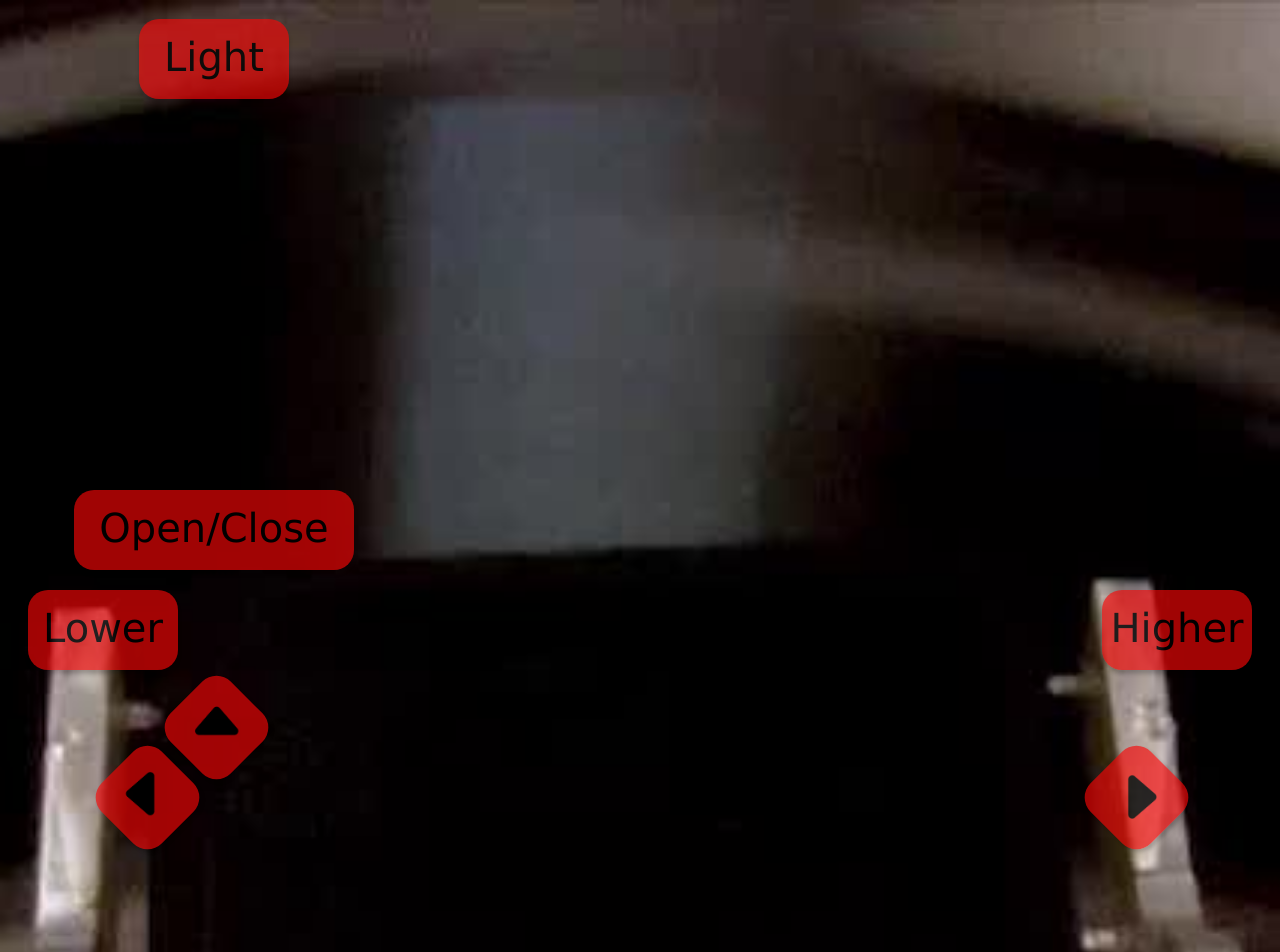
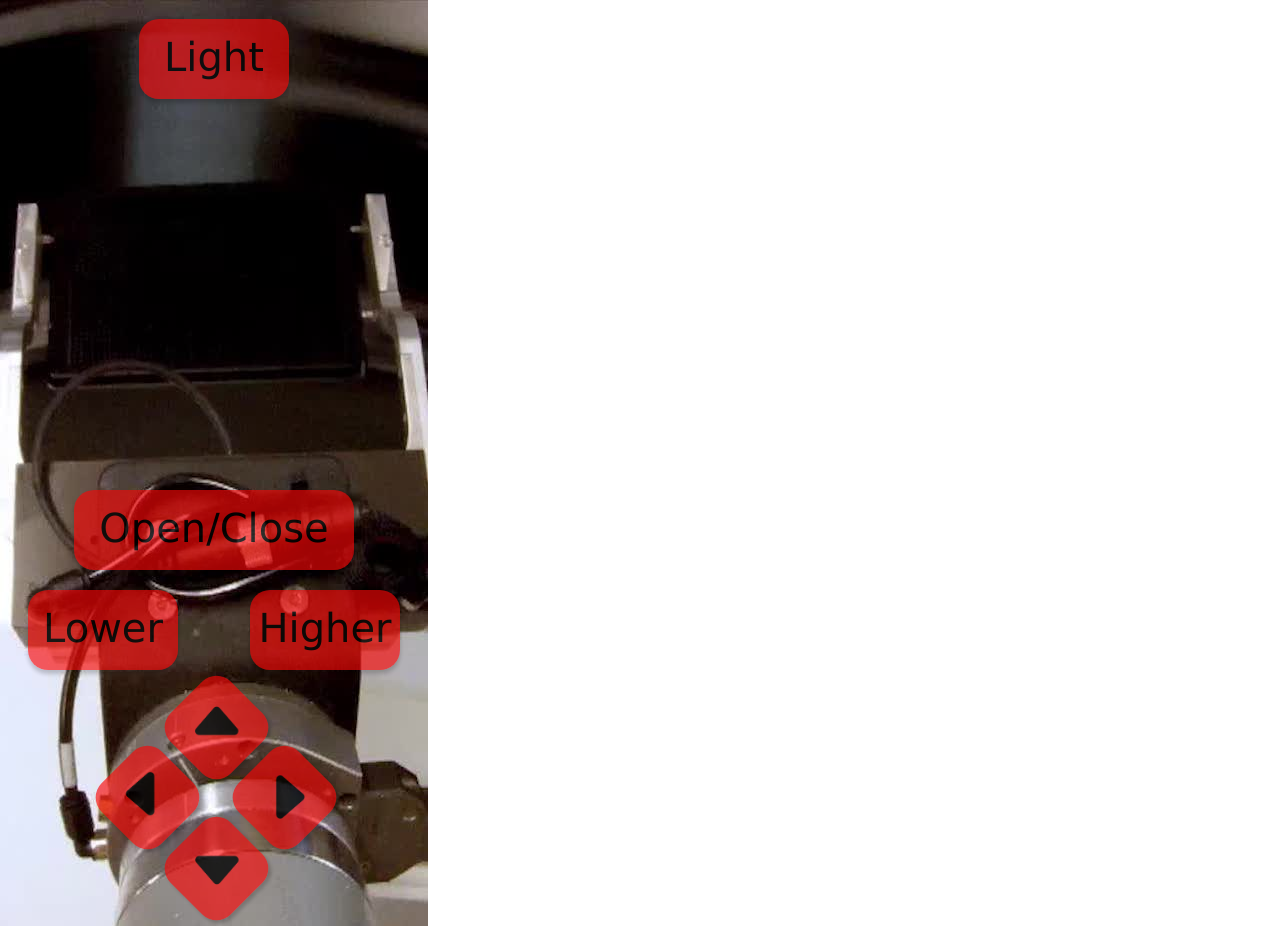
Before and after one commit to evan-z-s/GNG2101_Robot_Code, a plain HTML site: page App.html in a window 1280 px wide. Shown: the top 952 px of the page. After the commit the page ends 930 px from the top, so only its background shows below. Drawn offline with Linux system fonts and the light colour scheme.

Commit message:
Fixed formatting to allow resizing

```diff
--- a/App.html
+++ b/App.html
@@ -80,7 +80,7 @@
 			position: absolute;
 			width: 150px;
 			height: 80px;
-			right: 28px;
+			left: 250px;
 			top: 590px;
 			box-sizing: border-box;
 			background: rgba(250, 7, 7, 0.8);
@@ -156,7 +156,7 @@
 			position: absolute;
 			width: 85px;
 			height: 85px;
-			right: 101px;
+			left: 242px;
 			top: 755px;
 			box-sizing: border-box;
 			background: rgba(250, 7, 7, 0.8);
@@ -183,7 +183,7 @@
 			width: 85px;
 			height: 85px;
 			left: 174px;
-			bottom: 20px;
+			top: 826px;
 			box-sizing: border-box;
 			background: rgba(250, 7, 7, 0.8);
 			box-shadow: 0px 4px 4px rgba(0, 0, 0, 0.25);
@@ -222,7 +222,7 @@
 			<div class="buttonLeft"><img src="Arrow.png" style="width: 60%;transform: rotate(-45deg);margin-top: 10px;margin-left: -4px;"></div>
 			<div class="buttonRight"><img src="Arrow.png" style="width: 60%;transform: rotate(135deg);margin-top: 29px;margin-left: 8px;"></div>
 			<div class="buttonDown"><img src="Arrow.png" style="width: 60%;transform: rotate(225deg);margin-top: 26px;margin-left: -2px;"></div>
-			<img src="scientific-lab-robotic-arm-pov-free-video.jpg" alt="RobotPhoto" style="width:100%">
+			<img src="scientific-lab-robotic-arm-pov-free-video.jpg" alt="RobotPhoto" style="height:100%">
 		</div>
   	</body>
 </html>
```
